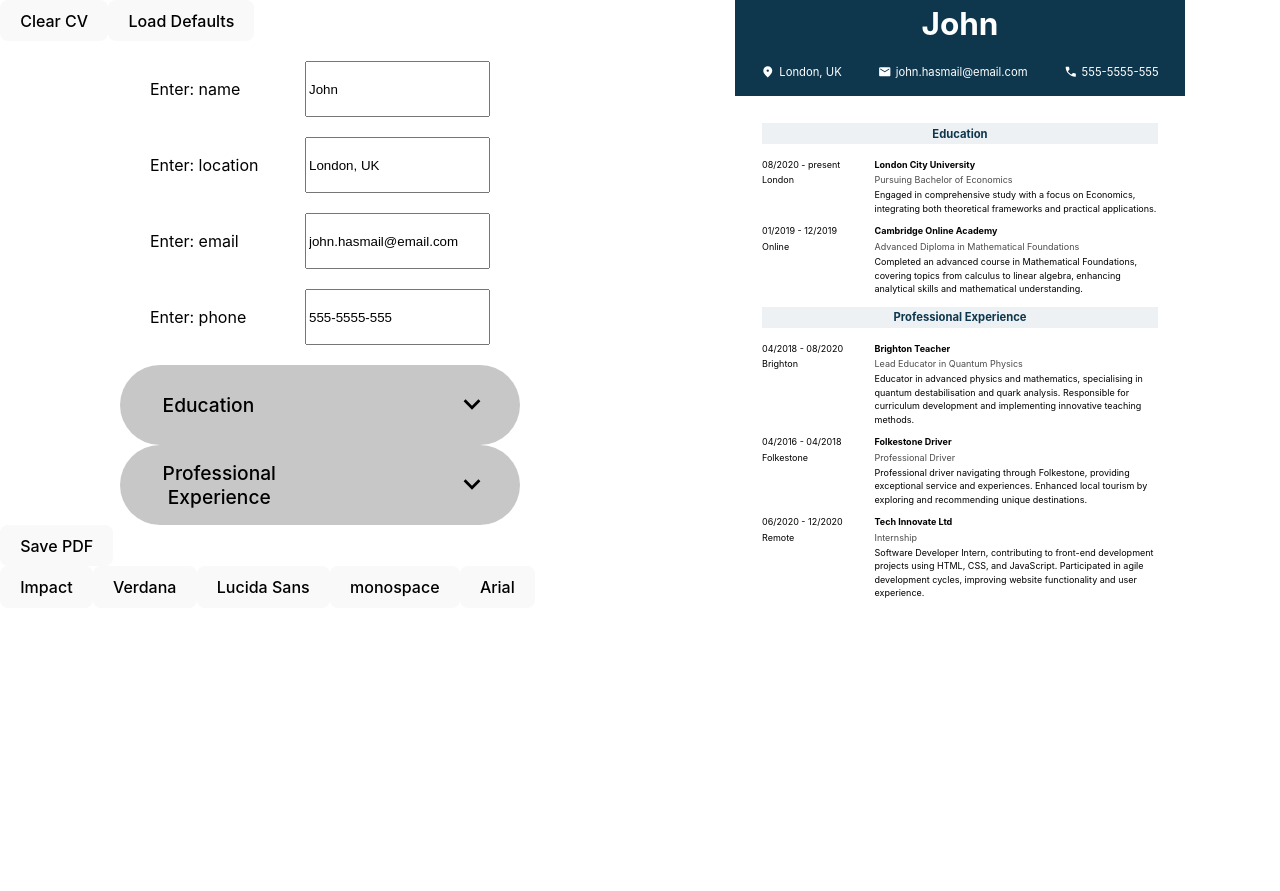
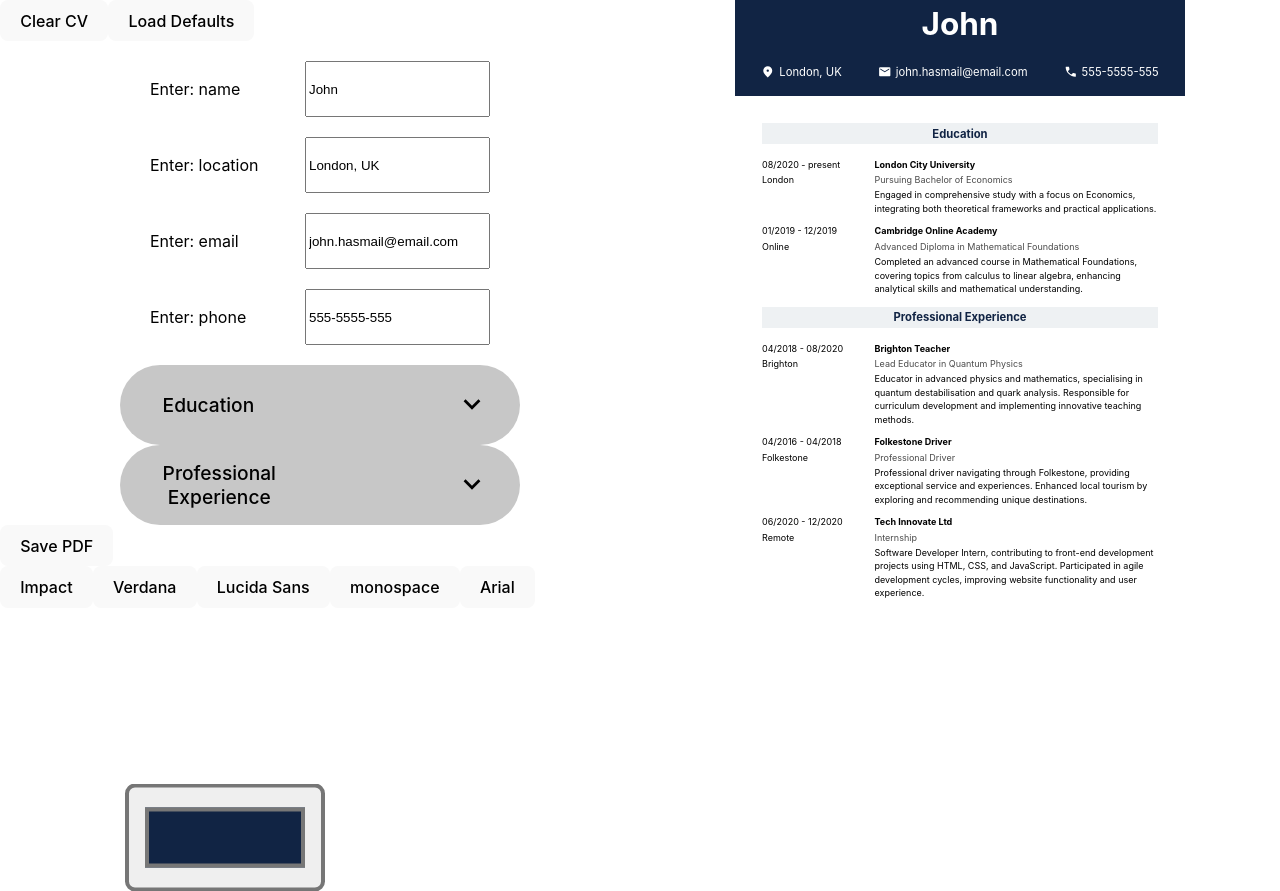
Before and after one commit to nikitarevenco/odin-project-cv-maker, a React (Vite) app: page / in a window 1280 px wide. Before the commit the page ends 800 px from the top, so only its background shows below. Built offline with nearby package versions, Linux system fonts and the light colour scheme.

Commit message:
feat: add ability to change color of cv

```diff
--- a/src/components/CVEdit.jsx
+++ b/src/components/CVEdit.jsx
@@ -7,9 +7,9 @@ import "../styles/CVEdit.css";
 import AddDropdownItem from "./AddDropdownItem";
 import ClearCV from "./ClearCV";
 import LoadDefaults from "./LoadDefaults";
-import exportPDF from "./ExportToPDF";
 import ExportPDF from "./ExportToPDF";
 import ChangeCVFont from "./ChangeCVFont";
+import ColorPicker from "./ColorPicker";
 
 export default function CVEdit({ sections, info, setInfo, setSections }) {
   const [openDropdown, setOpenDropdown] = useState(false);
@@ -61,6 +61,7 @@ export default function CVEdit({ sections, info, setInfo, setSections }) {
       {dropdowns}
       <ExportPDF />
       <ChangeCVFont />
+      <ColorPicker />
     </section>
   );
 }
--- /dev/null
+++ b/src/components/ColorPicker.jsx
@@ -0,0 +1,18 @@
+import { useState } from "react";
+import "../styles/color-picker.css";
+
+export default function ColorPicker() {
+  const [value, setValue] = useState("#112444");
+  function handleChange(e) {
+    setValue(e.target.value);
+    document.body.style.setProperty("--cv-color", e.target.value);
+  }
+  return (
+    <input
+      onChange={(e) => handleChange(e)}
+      type="color"
+      value={value}
+      className="color-picker"
+    />
+  );
+}
--- a/src/styles/App.css
+++ b/src/styles/App.css
@@ -1,6 +1,7 @@
 body {
   display: flex;
   justify-content: center;
+  --cv-color: #112444;
 }
 
 #root {
--- a/src/styles/CVBody.css
+++ b/src/styles/CVBody.css
@@ -13,7 +13,7 @@
 .section-name {
   font-size: calc(0.025 * var(--cv-width));
   background-color: #eef1f3;
-  color: #0e374e;
+  color: var(--cv-color);
   padding: calc(0.01 * var(--cv-width));
   display: grid;
   place-content: center;
--- a/src/styles/CVHeader.css
+++ b/src/styles/CVHeader.css
@@ -8,7 +8,7 @@
   flex-direction: column;
   width: 100%;
   height: 12%;
-  background-color: #0e374e;
+  background-color: var(--cv-color);
   /* grid-area: header; */
 }
 
--- /dev/null
+++ b/src/styles/color-picker.css
@@ -0,0 +1,3 @@
+.color-picker {
+  transform: scale(4) translate(100%, 200%);
+}
```
